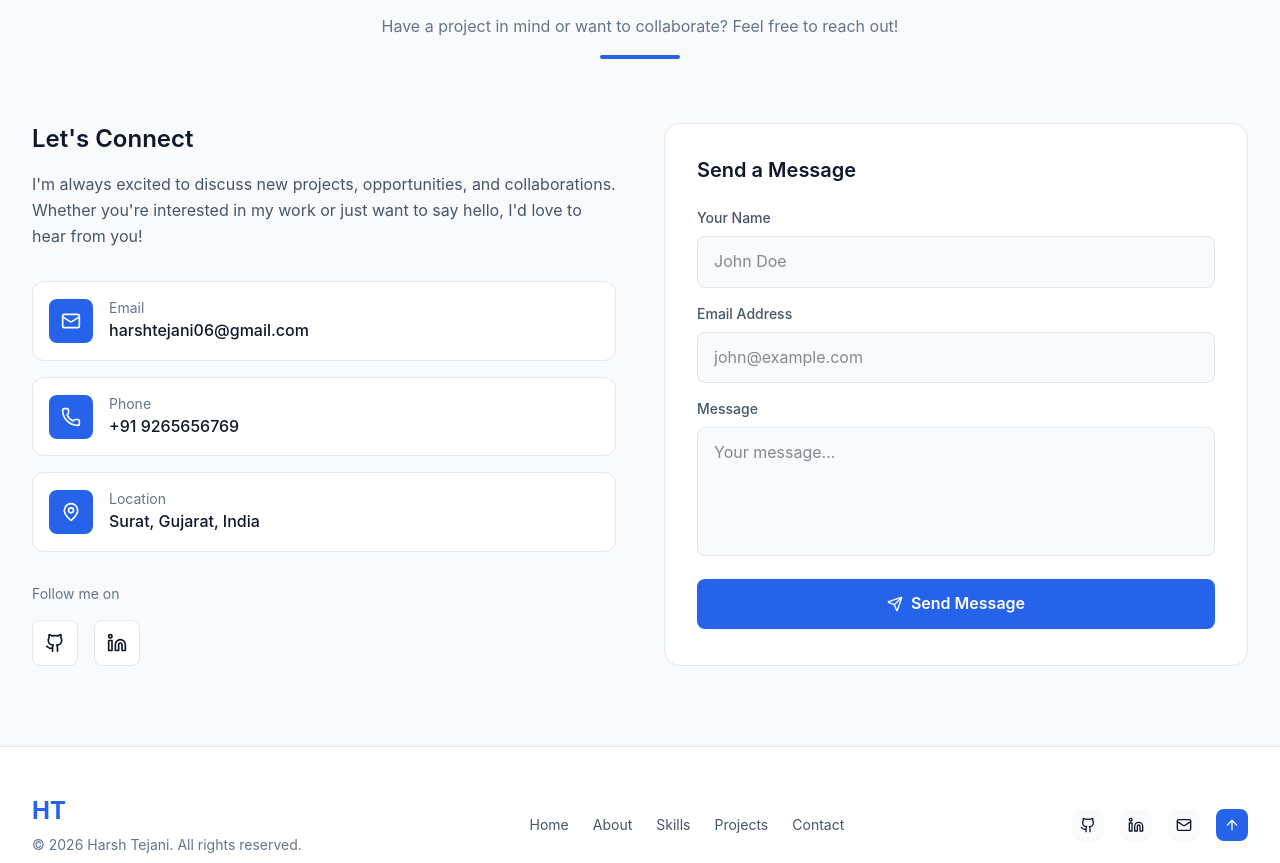
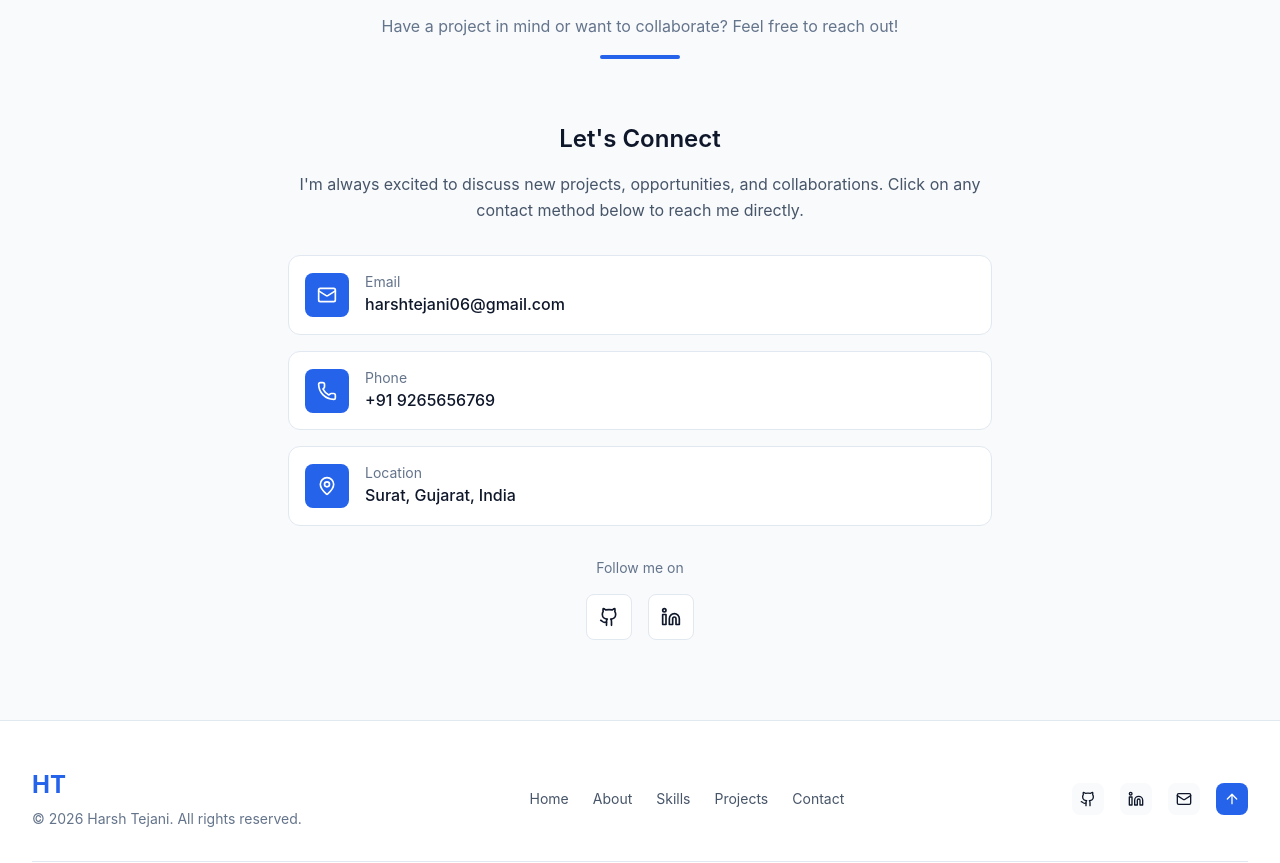
Before and after one commit to Harsh-tejani-06/Harsh-portfolio-, a React (Vite) app: page / in a window 1280 px wide. Shown: the part 3680-4543 px from the top of the page. Built offline with nearby package versions, Linux system fonts and the light colour scheme.

Commit message:
Remove non-functional contact form, keep working contact links

```diff
--- a/src/components/Contact.jsx
+++ b/src/components/Contact.jsx
@@ -1,4 +1,4 @@
-import { Mail, Phone, MapPin, Send, Github, Linkedin } from 'lucide-react'
+import { Mail, Phone, MapPin, Github, Linkedin } from 'lucide-react'
 
 const Contact = () => {
   const contactInfo = [
@@ -29,7 +29,7 @@ const Contact = () => {
 
   return (
     <section id="contact" className="py-20 bg-secondary">
-      <div className="max-w-7xl mx-auto px-4 sm:px-6 lg:px-8">
+      <div className="max-w-3xl mx-auto px-4 sm:px-6 lg:px-8">
         {/* Section Header */}
         <div className="text-center mb-16">
           <h2 className="text-3xl md:text-4xl font-bold text-primary mb-4">
@@ -41,21 +41,18 @@ const Contact = () => {
           <div className="w-20 h-1 accent-bg mx-auto rounded-full mt-4"></div>
         </div>
 
-        <div className="grid lg:grid-cols-2 gap-12">
-          {/* Contact Information */}
-          <div className="space-y-8">
-            <div>
+        <div className="text-center mb-8">
           <h3 className="text-2xl font-semibold text-primary mb-4">
             Let's Connect
           </h3>
-              <p className="text-secondary leading-relaxed mb-6">
+          <p className="text-secondary leading-relaxed">
             I'm always excited to discuss new projects, opportunities, and collaborations.
-                Whether you're interested in my work or just want to say hello, I'd love to hear from you!
+            Click on any contact method below to reach me directly.
           </p>
         </div>
 
         {/* Contact Cards */}
-            <div className="space-y-4">
+        <div className="space-y-4 mb-8">
           {contactInfo.map((item) => (
             <a
               key={item.label}
@@ -74,9 +71,9 @@ const Contact = () => {
         </div>
 
         {/* Social Links */}
-            <div>
+        <div className="text-center">
           <p className="text-sm text-muted mb-4">Follow me on</p>
-              <div className="flex gap-4">
+          <div className="flex justify-center gap-4">
             {socialLinks.map((link) => (
               <a
                 key={link.label}
@@ -92,60 +89,6 @@ const Contact = () => {
           </div>
         </div>
       </div>
-
-          {/* Contact Form */}
-          <div className="bg-card rounded-2xl p-8 border border-theme">
-            <h3 className="text-xl font-semibold text-primary mb-6">
-              Send a Message
-            </h3>
-            <form className="space-y-4" onSubmit={(e) => e.preventDefault()}>
-              <div>
-                <label htmlFor="name" className="block text-sm font-medium text-secondary mb-2">
-                  Your Name
-                </label>
-                <input
-                  type="text"
-                  id="name"
-                  name="name"
-                  placeholder="John Doe"
-                  className="w-full px-4 py-3 rounded-lg bg-secondary border border-theme focus:border-accent focus:outline-none text-primary placeholder:text-muted transition-colors duration-200"
-                />
-              </div>
-              <div>
-                <label htmlFor="email" className="block text-sm font-medium text-secondary mb-2">
-                  Email Address
-                </label>
-                <input
-                  type="email"
-                  id="email"
-                  name="email"
-                  placeholder="john@example.com"
-                  className="w-full px-4 py-3 rounded-lg bg-secondary border border-theme focus:border-accent focus:outline-none text-primary placeholder:text-muted transition-colors duration-200"
-                />
-              </div>
-              <div>
-                <label htmlFor="message" className="block text-sm font-medium text-secondary mb-2">
-                  Message
-                </label>
-                <textarea
-                  id="message"
-                  name="message"
-                  rows={4}
-                  placeholder="Your message..."
-                  className="w-full px-4 py-3 rounded-lg bg-secondary border border-theme focus:border-accent focus:outline-none text-primary placeholder:text-muted transition-colors duration-200 resize-none"
-                ></textarea>
-              </div>
-              <button
-                type="submit"
-                className="w-full flex items-center justify-center gap-2 px-6 py-3 rounded-lg accent-bg accent-hover text-white font-semibold transition-all duration-200"
-              >
-                <Send className="w-4 h-4" />
-                <span>Send Message</span>
-              </button>
-            </form>
-          </div>
-        </div>
-      </div>
     </section>
   )
 }
```
Lines whose indentation alone changed are shown as unchanged.
